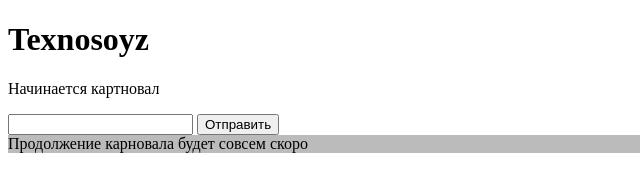
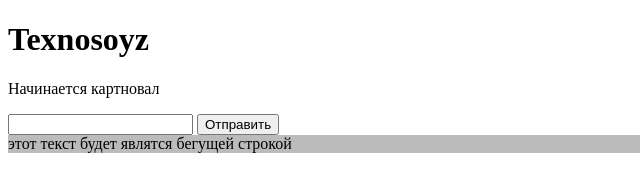
Before and after one commit to Kibertek/HTML, a plain HTML site: page index.html in a window 1280 px wide. Shown: the full height of the page, 0-640 px from the left. Drawn offline with Linux system fonts and the light colour scheme.

Commit message:
Тест-3

```diff
--- a/index.html
+++ b/index.html
@@ -1,6 +1,9 @@
 <!DOCTYPE html>
 <html lang="en" dir="ltr">
   <head>
+
+    <link rel="shortcut icon" href="8.ico" type="image/x-icon">
+
     <meta charset="utf-8">
     <title>Привет</title>
   </head>
@@ -15,7 +18,7 @@
     </form>
 
 
-    <marquee behavior="alternate" direction="right" scrollamount="8" bgcolor="#bbbbbb" title="описание">Продолжение карновала будет совсем скоро</marquee>
+    <marquee behavior="alternate" direction="right" scrollamount="8" bgcolor="#bbbbbb" title="описание">этот текст будет являтся бегущей строкой</marquee>
 
   </body>
 </html>
```
Also changed, not shown: 8.ico (added).
